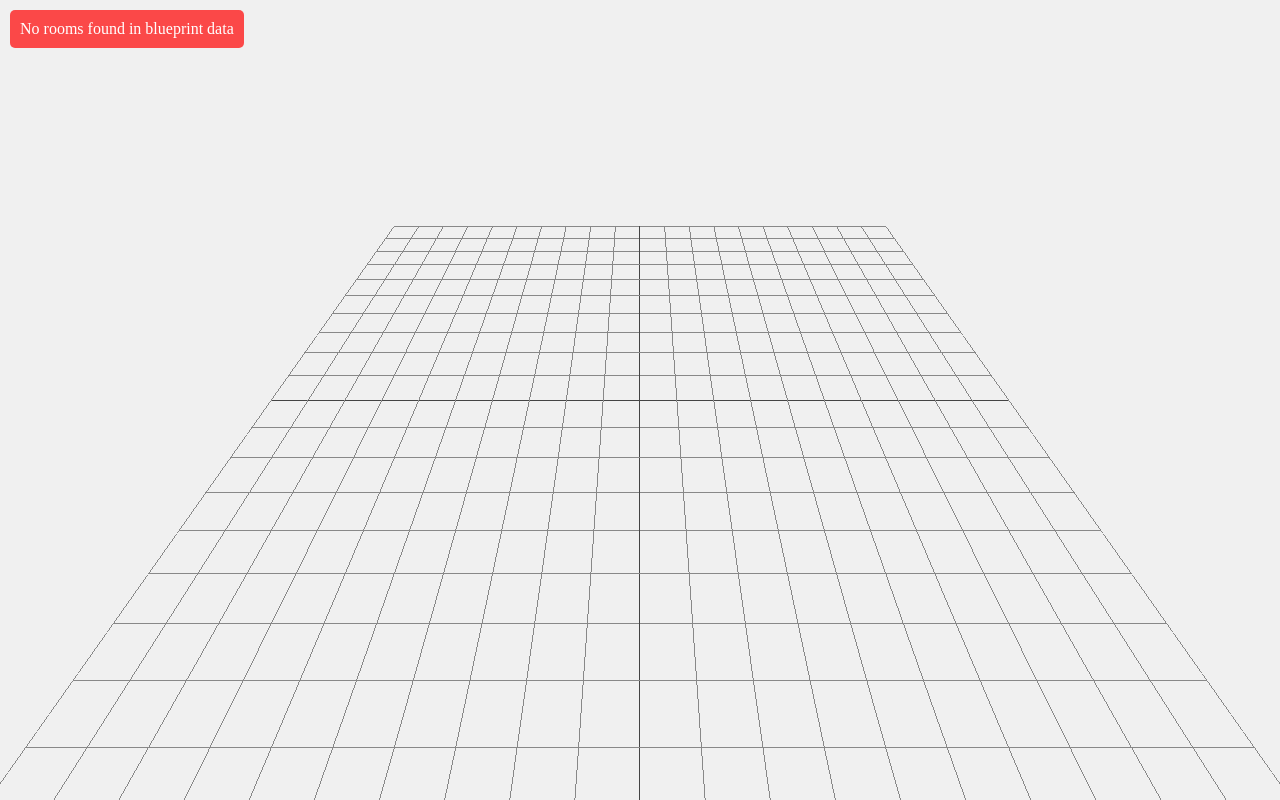
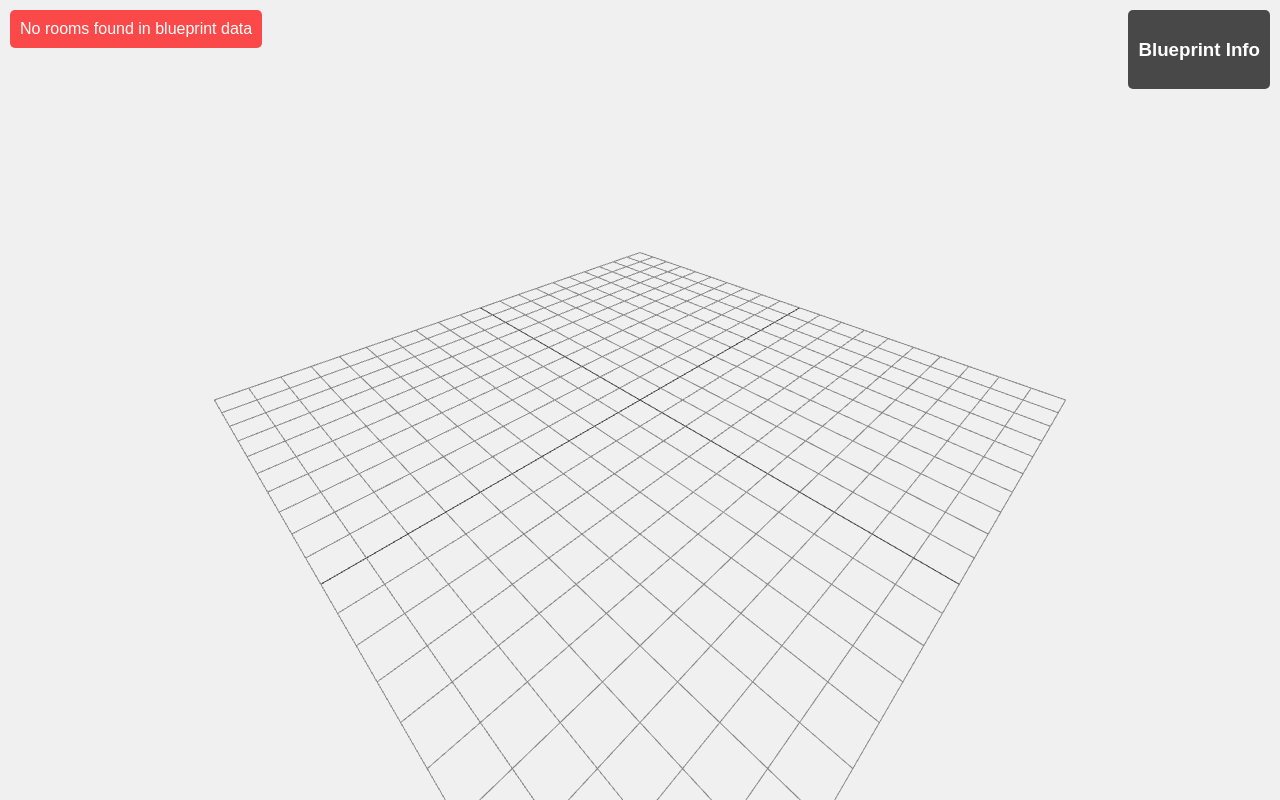
Before and after one commit to DeliciousHouse/blackboxai-1742122570000, a Flask app: template blueprint_generator/server/templates/visualize.html in a window 1280 px wide. Run offline with Flask 2, Linux system fonts and the light colour scheme; the template is opened without the code that fills it: most values are stand-ins (such as "Sample title", 1, 10 or a date in 2020); parts of the project's set-up code (start-up, migrations or seed data) failed here and were passed over.

Commit message:
Update Blueprint Generator to version 1.62

```diff
--- a/blueprint_generator/build.yaml
+++ b/blueprint_generator/build.yaml
@@ -10,5 +10,5 @@
   org.opencontainers.image.description: "Generate 3D home blueprints from Bluetooth sensor data"
   org.opencontainers.image.source: "https://github.com/delicioushouse/home-assistant_3d_blueprint_generator"
   org.opencontainers.image.licenses: "MIT"
-  org.opencontainers.image.version: "1.61"
+  org.opencontainers.image.version: "1.62"
   org.opencontainers.image.authors: "brendan3394@gmail.com"
--- a/blueprint_generator/config.yaml
+++ b/blueprint_generator/config.yaml
@@ -1,5 +1,5 @@
 name: "3D Blueprint Generator"
-version: "1.61"
+version: "1.62"
 slug: "blueprint_generator"
 description: "Generate 3D home blueprints from Bluetooth sensor data"
 url: "https://github.com/delicioushouse/home-assistant_3d_blueprint_generator"
--- a/blueprint_generator/server/api.py
+++ b/blueprint_generator/server/api.py
@@ -8,7 +8,7 @@
 
 from .blueprint_generator import BlueprintGenerator
 from .bluetooth_processor import BluetoothProcessor
-from .db import test_connection, execute_query
+from .db import test_connection, execute_query, execute_write_query
 from .schema_discovery import SchemaDiscovery
 from .ha_client import HomeAssistantClient
 import uuid
@@ -169,15 +169,19 @@
 
 @app.route('/api/blueprint', methods=['GET'])
 def get_blueprint():
-    """Get the latest blueprint."""
     try:
-        # Use correct method name
+        blueprint_generator = BlueprintGenerator()
         blueprint = blueprint_generator.get_latest_blueprint()
-        if (blueprint):
-            return jsonify(blueprint)
-        return jsonify({'error': 'No blueprint found'}), 404
+
+        if not blueprint:
+            logger.warning("No blueprint found in database")
+            return jsonify({'error': 'No blueprint found'}), 404
+
+        # Add debug logging
+        logger.info(f"Returning blueprint with {len(blueprint.get('rooms', []))} rooms")
+        return jsonify(blueprint)
     except Exception as e:
-        logger.error(f"Failed to get blueprint: {str(e)}")
+        logger.error(f"Error retrieving blueprint: {str(e)}")
         return jsonify({'error': str(e)}), 500
 
 @app.route('/api/blueprint/status', methods=['GET'])
--- a/blueprint_generator/server/templates/visualize.html
+++ b/blueprint_generator/server/templates/visualize.html
@@ -3,8 +3,9 @@
 <head>
     <title>Blueprint Viewer</title>
     <script src="https://cdnjs.cloudflare.com/ajax/libs/three.js/r128/three.min.js"></script>
+    <script src="https://cdn.jsdelivr.net/npm/three@0.128.0/examples/js/controls/OrbitControls.js"></script>
     <style>
-        body { margin: 0; overflow: hidden; }
+        body { margin: 0; overflow: hidden; font-family: Arial, sans-serif; }
         canvas { display: block; }
         #error-message {
             position: absolute;
@@ -16,11 +17,25 @@
             border-radius: 5px;
             display: none;
         }
+        #info-panel {
+            position: absolute;
+            top: 10px;
+            right: 10px;
+            background: rgba(0, 0, 0, 0.7);
+            color: white;
+            padding: 10px;
+            border-radius: 5px;
+        }
     </style>
 </head>
 <body>
     <div id="blueprint-container"></div>
     <div id="error-message"></div>
+    <div id="info-panel">
+        <h3>Blueprint Info</h3>
+        <div id="blueprint-stats"></div>
+    </div>
+
     <script>
         // Blueprint data from server
         let blueprintData;
@@ -28,6 +43,14 @@
         try {
             blueprintData = JSON.parse('{{ blueprint|tojson|safe }}');
             console.log("Loaded blueprint data:", blueprintData);
+
+            // Update info panel
+            const statsDiv = document.getElementById('blueprint-stats');
+            statsDiv.innerHTML = `
+                <p>Rooms: ${blueprintData.rooms.length}</p>
+                <p>Walls: ${blueprintData.walls ? blueprintData.walls.length : 0}</p>
+                <p>Floors: ${blueprintData.floors ? blueprintData.floors.length : 0}</p>
+            `;
         } catch (e) {
             showError("Failed to parse blueprint data: " + e.message);
         }
@@ -38,47 +61,105 @@
 
         // Camera
         const camera = new THREE.PerspectiveCamera(75, window.innerWidth / window.innerHeight, 0.1, 1000);
-        camera.position.set(0, 10, 10);
+        camera.position.set(10, 10, 10);
         camera.lookAt(0, 0, 0);
 
         // Renderer
-        const renderer = new THREE.WebGLRenderer();
+        const renderer = new THREE.WebGLRenderer({ antialias: true });
         renderer.setSize(window.innerWidth, window.innerHeight);
         document.getElementById('blueprint-container').appendChild(renderer.domElement);
 
+        // Controls for camera
+        const controls = new THREE.OrbitControls(camera, renderer.domElement);
+        controls.enableDamping = true;
+        controls.dampingFactor = 0.25;
+
         // Lighting
-        const light = new THREE.AmbientLight(0x404040);
+        const light = new THREE.AmbientLight(0x404040, 1.5);
         scene.add(light);
-        const directionalLight = new THREE.DirectionalLight(0xffffff, 0.5);
+        const directionalLight = new THREE.DirectionalLight(0xffffff, 0.8);
+        directionalLight.position.set(1, 1, 1);
         scene.add(directionalLight);
 
         // Grid helper
         const gridHelper = new THREE.GridHelper(20, 20);
         scene.add(gridHelper);
 
+        // Helper function to get random color for rooms
+        function getRandomColor() {
+            const colors = [0x9bc4e2, 0xa5d6a7, 0xffcc80, 0xef9a9a, 0xb39ddb, 0x90caf9];
+            return colors[Math.floor(Math.random() * colors.length)];
+        }
+
         // Render rooms from blueprint data
         try {
             if (blueprintData && blueprintData.rooms && blueprintData.rooms.length) {
                 blueprintData.rooms.forEach(room => {
-                    if (!room.dimensions) {
-                        console.warn("Room missing dimensions:", room);
+                    if (!room.dimensions || !room.center) {
+                        console.warn("Room missing dimensions or center:", room);
                         return;
                     }
 
-                    const length = room.dimensions.length || 5;
+                    const width = room.dimensions.width || 5;
                     const height = room.dimensions.height || 2.5;
-                    const width = room.dimensions.width || 4;
+                    const length = room.dimensions.length || 4;
 
-                    const geometry = new THREE.BoxGeometry(length, height, width);
-                    const material = new THREE.MeshBasicMaterial({
-                        color: 0x9bc4e2,
+                    const geometry = new THREE.BoxGeometry(width, height, length);
+                    const material = new THREE.MeshPhongMaterial({
+                        color: getRandomColor(),
                         wireframe: true,
                         transparent: true,
-                        opacity: 0.5
+                        opacity: 0.7
                     });
                     const cube = new THREE.Mesh(geometry, material);
+
+                    // Position at the room's center
+                    cube.position.set(
+                        room.center.x || 0,
+                        room.center.z || 0, // Using z for vertical position (up/down)
+                        room.center.y || 0  // Using y for depth (forward/backward)
+                    );
+
                     scene.add(cube);
                 });
+
+                // Render walls if available
+                if (blueprintData.walls && blueprintData.walls.length) {
+                    blueprintData.walls.forEach(wall => {
+                        const start = wall.start;
+                        const end = wall.end;
+                        const height = wall.height || 2.5;
+                        const thickness = wall.thickness || 0.1;
+
+                        // Calculate length and direction
+                        const length = Math.sqrt(
+                            Math.pow(end.x - start.x, 2) +
+                            Math.pow(end.y - start.y, 2)
+                        );
+
+                        // Find midpoint
+                        const midX = (start.x + end.x) / 2;
+                        const midY = (start.y + end.y) / 2;
+
+                        // Calculate rotation angle
+                        const angle = Math.atan2(end.y - start.y, end.x - start.x);
+
+                        // Create wall geometry
+                        const wallGeometry = new THREE.BoxGeometry(length, height, thickness);
+                        const wallMaterial = new THREE.MeshPhongMaterial({
+                            color: 0xaaaaaa,
+                            wireframe: true
+                        });
+
+                        const wallMesh = new THREE.Mesh(wallGeometry, wallMaterial);
+
+                        // Position the wall properly
+                        wallMesh.position.set(midX, height/2, midY);
+                        wallMesh.rotation.y = angle;
+
+                        scene.add(wallMesh);
+                    });
+                }
             } else {
                 showError("No rooms found in blueprint data");
             }
@@ -89,6 +170,7 @@
         // Animation loop
         function animate() {
             requestAnimationFrame(animate);
+            controls.update(); // Only required if controls.enableDamping = true
             renderer.render(scene, camera);
         }
         animate();
--- a/repository.json
+++ b/repository.json
@@ -3,11 +3,11 @@
   "url": "https://github.com/delicioushouse/home-assistant_3d_blueprint_generator",
   "maintainer": "brendan3394@gmail.com",
   "slug": "blueprint_generator_repository",
-  "version": "1.61",
+  "version": "1.62",
   "addons": [
     {
       "name": "3D Blueprint Generator",
-      "version": "1.61",
+      "version": "1.62",
       "slug": "blueprint_generator",
       "description": "Generate 3D home blueprints from Bluetooth sensor data",
       "url": "https://github.com/delicioushouse/home-assistant_3d_blueprint_generator",
```
Also changed, not shown: blueprint_generator/server/blueprint_generator.py (+23 -5 lines), blueprint_generator/ui/app.js (+17 -0 lines).
